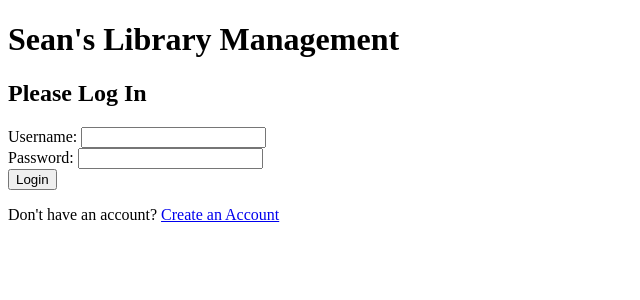
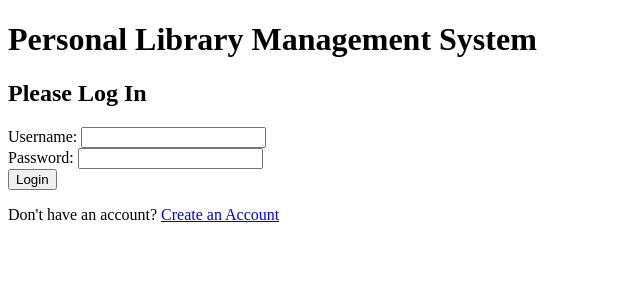
Before and after one commit to crazymathguy/TESD_1500-and-1700_Final-Project, a PHP site: page /login.php in a window 1280 px wide. Shown: the top 300 px of the page, without its empty margins (0-640 px from the left). Run offline with PHP 8.4, Linux system fonts and the light colour scheme.

Commit message:
Changed title

```diff
--- a/login.php
+++ b/login.php
@@ -13,12 +13,12 @@
 		Filename: login.php
 	-->
 
-	<title>Sean's Library Management</title>
+	<title>Personal Library Manager</title>
 </head>
 
 <body>
 	<header>
-		<h1>Sean's Library Management</h1>
+		<h1>Personal Library Management System</h1>
 	</header>
 	<?php
 		if (!isset($_POST['user']) && !isset($_POST['pass'])) {
```
